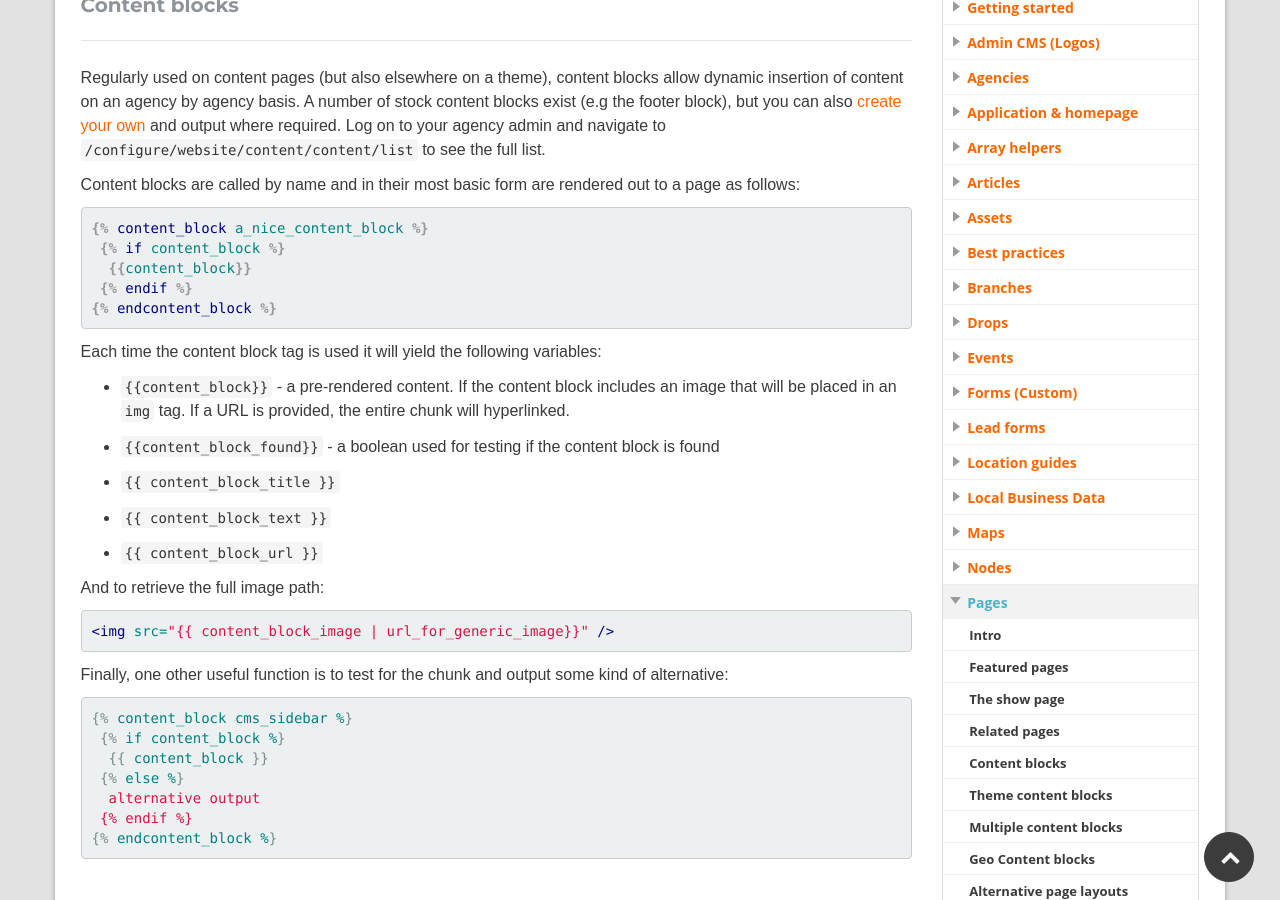
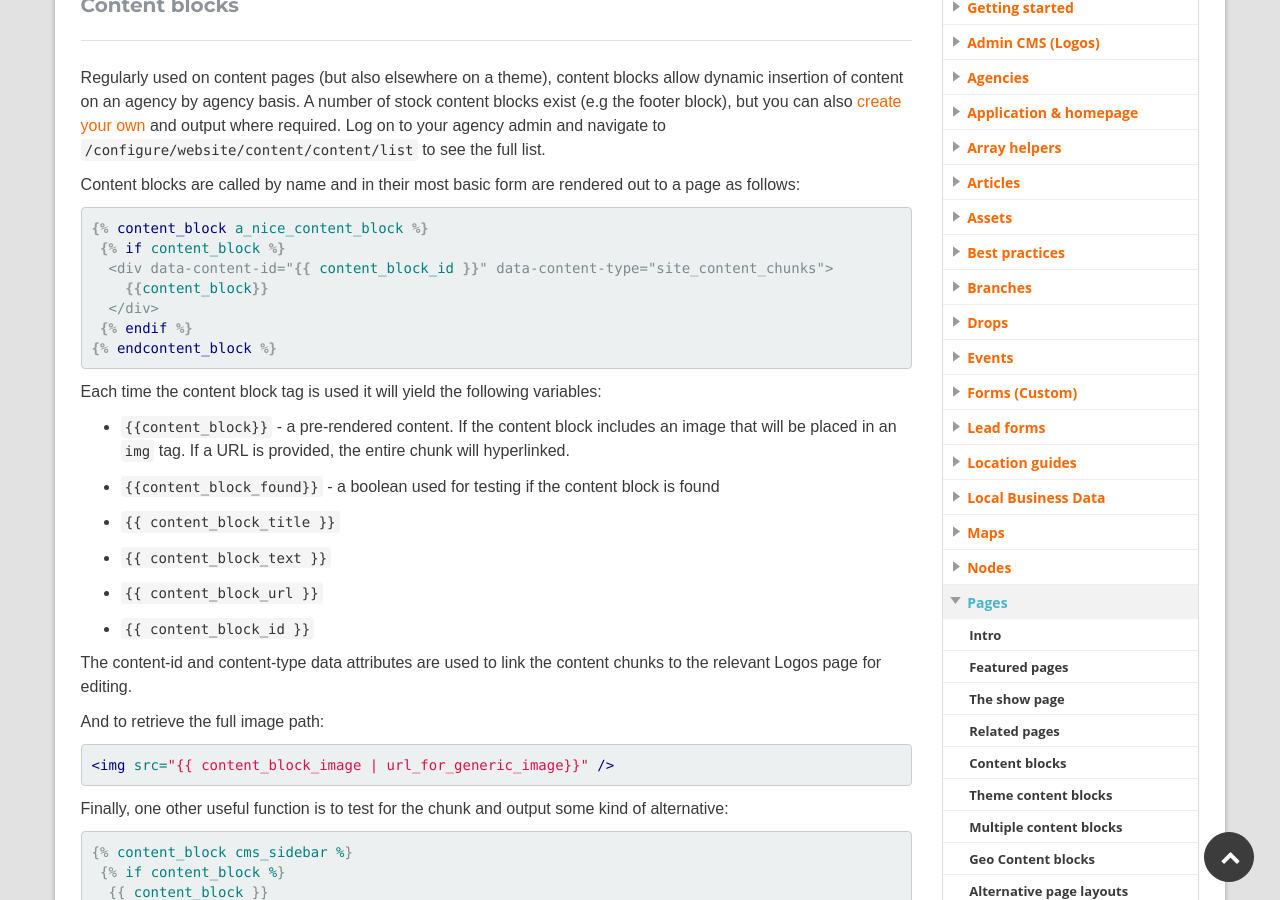
Before and after one commit to homeflow/homeflow.github.io, a Jekyll site: the page built from _posts/cms-pages/2014-01-04-content-blocks.md, in a window 1280 px wide and 900 px high, scrolled down 352 px. Built offline with Jekyll 4.4.1, drawn with Linux system fonts in a browser that asks for light colours.

Commit message:
Add data attribute details to content blocks section

```diff
--- a/_posts/cms-pages/2014-01-04-content-blocks.md
+++ b/_posts/cms-pages/2014-01-04-content-blocks.md
@@ -12,7 +12,9 @@ Content blocks are called by name and in their most basic form are rendered out
 {% raw %}
 {% content_block a_nice_content_block %}
  {% if content_block %}
-  {{content_block}}
+  <div data-content-id="{{ content_block_id }}" data-content-type="site_content_chunks">
+    {{content_block}}
+  </div>
  {% endif %}
 {% endcontent_block %}
 {% endraw %}
@@ -30,7 +32,11 @@ Each time the content block tag is used it will yield the following variables:
 - ``{{ content_block_text }}``
 
 - ``{{ content_block_url }}``
+
+- ``{{ content_block_id }}``
 {% endraw %}
+
+The content-id and content-type data attributes are used to link the content chunks to the relevant Logos page for editing.
 
 And to retrieve the full image path:
 
```
